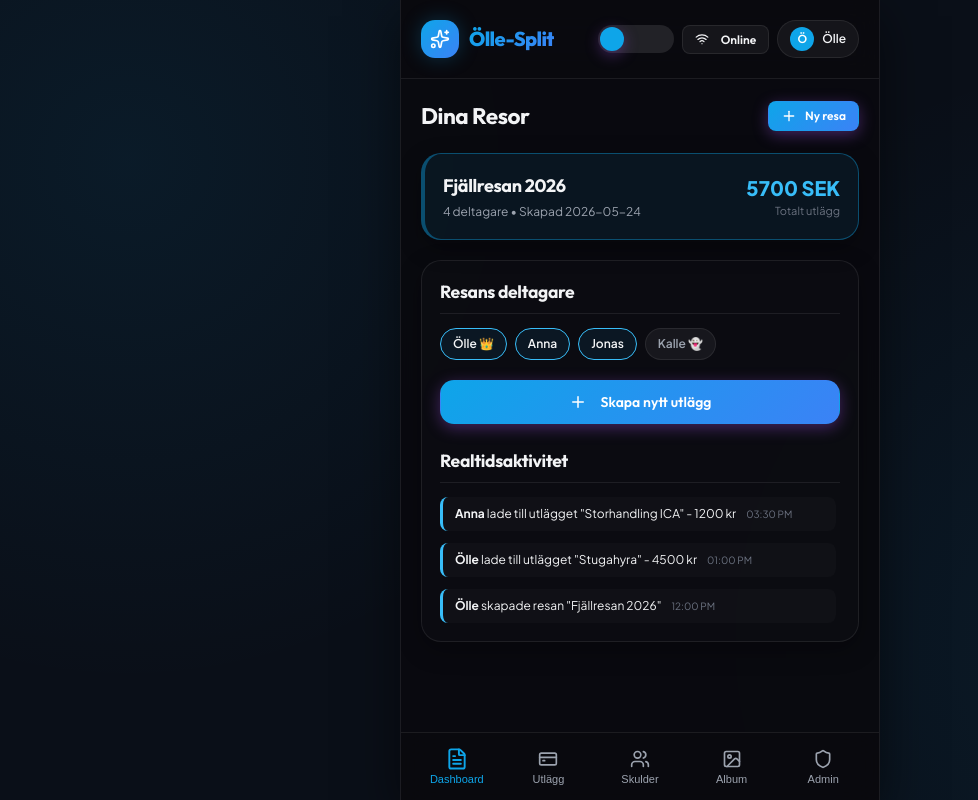
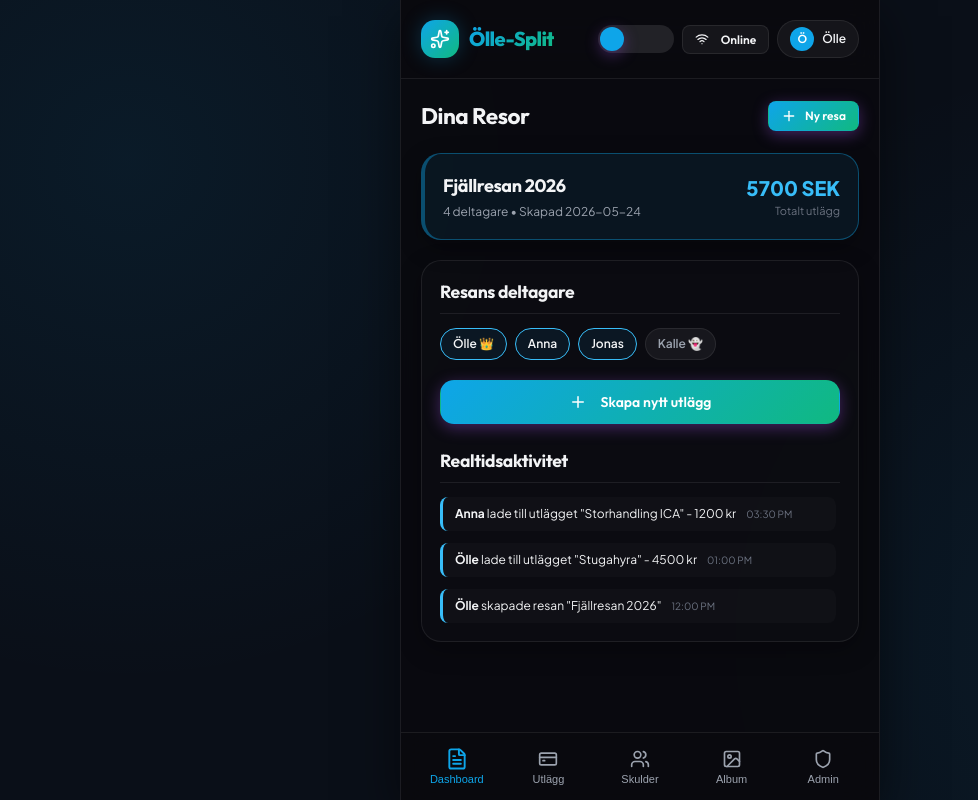
Before and after one commit to MrManke/Splitta, a React (Vite) app: page / in a window 1280 px wide. Shown: the whole page, without its empty margins (0-978 px from the left). Built offline with nearby package versions, Linux system fonts and the light colour scheme.

Commit message:
style: Fixed button gradients for blue and dark themes

```diff
--- a/src/index.css
+++ b/src/index.css
@@ -14,7 +14,7 @@
 
   --color-primary: #0ea5e9; /* Sky Blue */
   --color-primary-light: #38bdf8;
-  --color-primary-gradient: linear-gradient(135deg, #0ea5e9 0%, #3b82f6 100%);
+  --color-primary-gradient: linear-gradient(135deg, #0ea5e9 0%, #10b981 100%);
   --color-secondary: #06b6d4; /* Cyan */
   --color-success: #10b981; /* Emerald Green */
   --color-danger: #ef4444; /* Rose Red */
@@ -66,8 +66,7 @@
   --border-color-active: rgba(255, 255, 255, 0.4);
   --color-primary: #ffffff;
   --color-primary-light: #f3f4f6;
-  --color-primary-light: #f3f4f6;
-  --color-primary-gradient: linear-gradient(135deg, #ffffff 0%, #9ca3af 100%);
+  --color-primary-gradient: linear-gradient(135deg, #ffffff 0%, #64748b 100%);
   --shadow-glow: 0 0 20px rgba(255, 255, 255, 0.15);
   --bg-glow: rgba(255, 255, 255, 0.05);
 }
```
